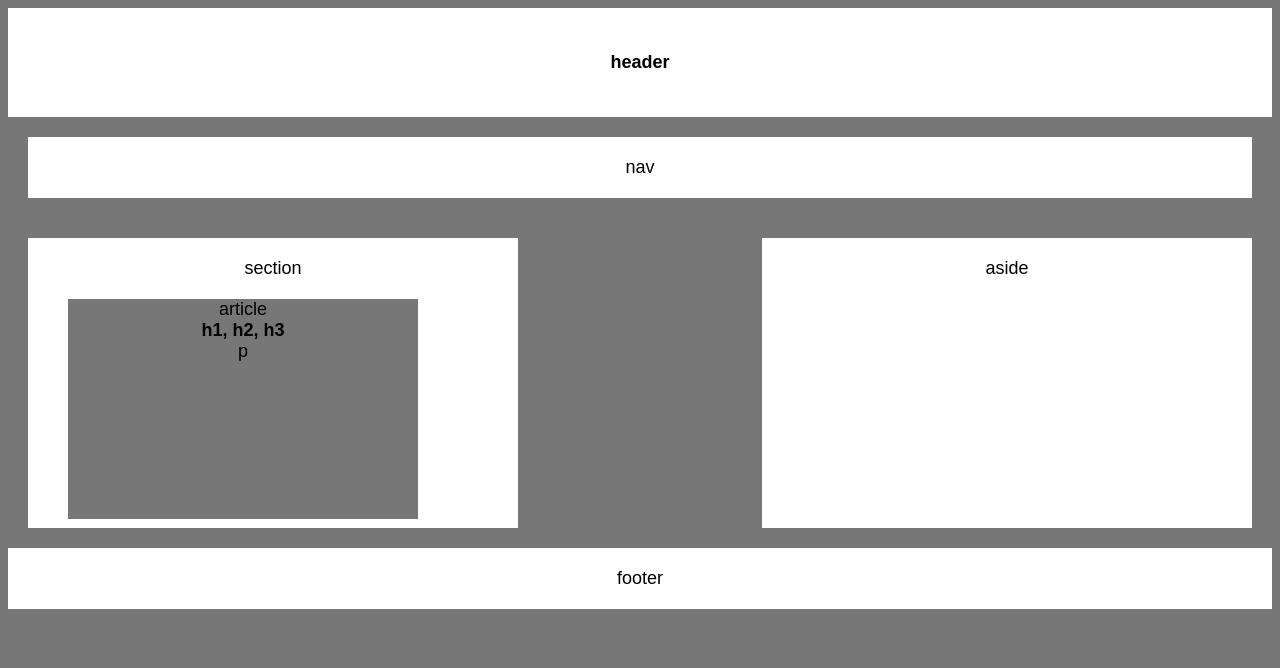
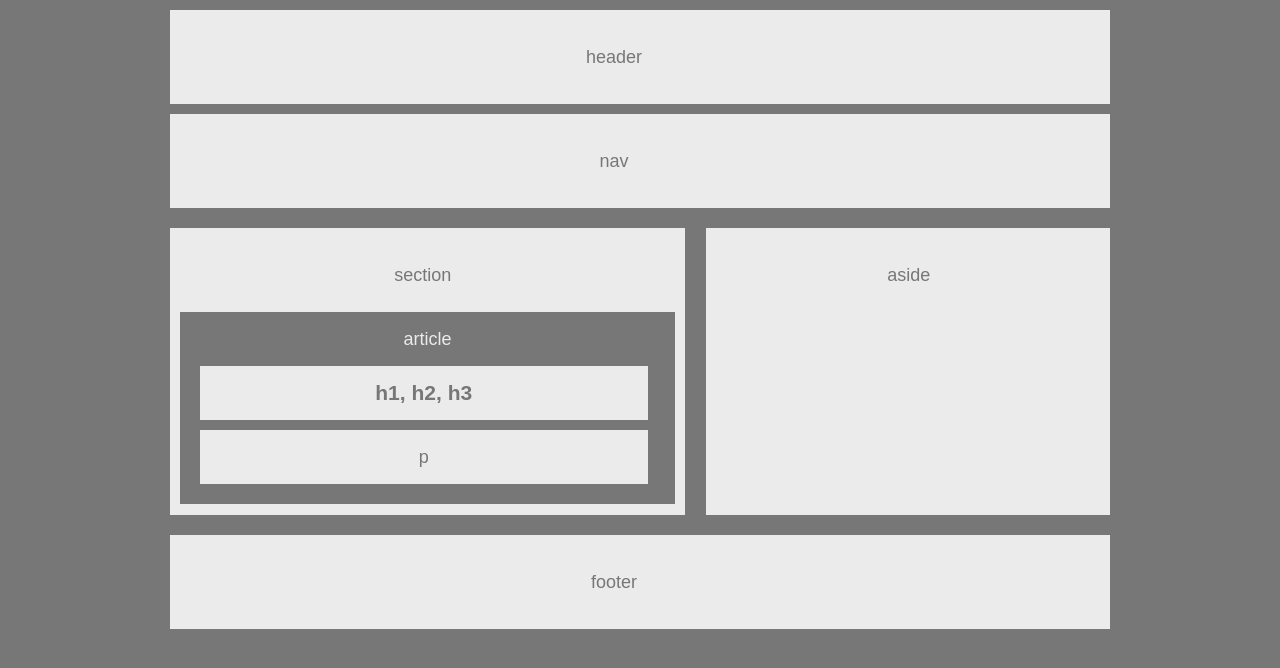
Before and after one commit to dmerk2/firstRepo, a plain HTML site: page index.html in a window 1280 px wide. Drawn offline with Linux system fonts and the light colour scheme.

Commit message:
Add files via upload

```diff
--- a/index.html
+++ b/index.html
@@ -1,30 +1,42 @@
-
+<!doctype html>
+<html>
 <head>
-			<title>Project 1</title>
+  <title>HomeWork Week 1</title>
   <link rel="stylesheet" type="text/css" href="style.css">
 </head>
 <body>
+
   <header>
-    <h4>header</h4>
+    <p>header</p>
   </header>
+
   <nav>
-					    nav
+    <p>nav</p>
   </nav>
-        <section class="box1">
-          <div>section</div>
-          <article class="box2">
-            <div>article</div>
-            <div><strong> h1, h2, h3</strong></div>
-            <div> p </div>
+
+  <section>
+    <heading>
+      <p>section</p>
+    </heading>
+    <article>
+      <heading>article</heading>
+      <h1>h1, h2, h3</h1>
+      <p>p</p>
     </article>
   </section>
 
-        <aside class="box3">
-          aside
+  <aside>
+    <heading>
+      <p>aside</p>
+    </heading>
   </aside>
 
-			<div class="footer">
-  			footer
-			</div>
+  <div class="clear"></div>
+
+  <footer>
+    <p>footer</p>
+  </footer>
+
 
 </body>
+</html>
--- a/style.css
+++ b/style.css
@@ -1,77 +1,54 @@
-header{
-	text-align:center;
-	padding:20px;
-	background-color:white;
-	color:black;
+body {
+  background: #777;
+  font-size: 18px;
+  line-height: 34px;
+  font-family: 'Arial', 'Helvetica Neue', Helvetica, sans-serif;
+  color: #777;
+  width: 960px;
+  margin: auto;
+}
+
+header, nav, section, aside, footer {
+  display: block;
+  padding: 10px;
+  margin: 10px;
+  background: #ebebeb;
+  text-align: center;
+}
+
+section {
+  display: block;
+  float: left;
+  width: 495px;
+  overflow: hidden;
+  height: 267px;
 
 }
 
-
-nav{
-	text-align:center;
-	margin:10px;
-	padding:20px;
-	margin:20px;
-
-
-
-	background-color:white;
-	color:black;
-}
-
-body{
-	background:#777;
-	font-family:arial;
-	color:#ebebeb;
-	font-size:18px;
+aside {
+  display: block;
+  float: right;
+  width: 40%;
+  overflow: hidden;
+  height: 267px;
 
 }
 
-nav{
-	text-align:center;
+article {
+  background: #777;
+  padding: 10px;
+  color: #ebebeb;
 }
 
-aside{
-	text-align:center;
-	color:black;
+.clear {
+  clear: both;
 }
 
-.box1{
-  float:left;
-  width:450px;
-  height:250px;
-  background-color:white;
+h1, p {
+  padding: 10px;
+  margin: 10px;
+  background: #ebebeb;
   text-align: center;
-  color: black;
-  padding:20px;
-  margin:20px;
+  color: #777;
+  width: 90%;
 }
-
-.box2{
-  width:350px;
-  height:220px;
-  background-color:#777;
-  text-align:center;
-  margin:20px;
-  position:fixed;
-
-}
-
-.box3{
-  width:450px;
-  height:250px;
-  background-color:white;
-  float:right;
-  padding:20px;
-  margin:20px
-}
-
-.footer{
-    clear:both;
-    padding:20px;
-    text-align:center;
-    color:black;
-    background-color:white;
-
-
-}
```
Lines whose indentation alone changed are shown as unchanged.
